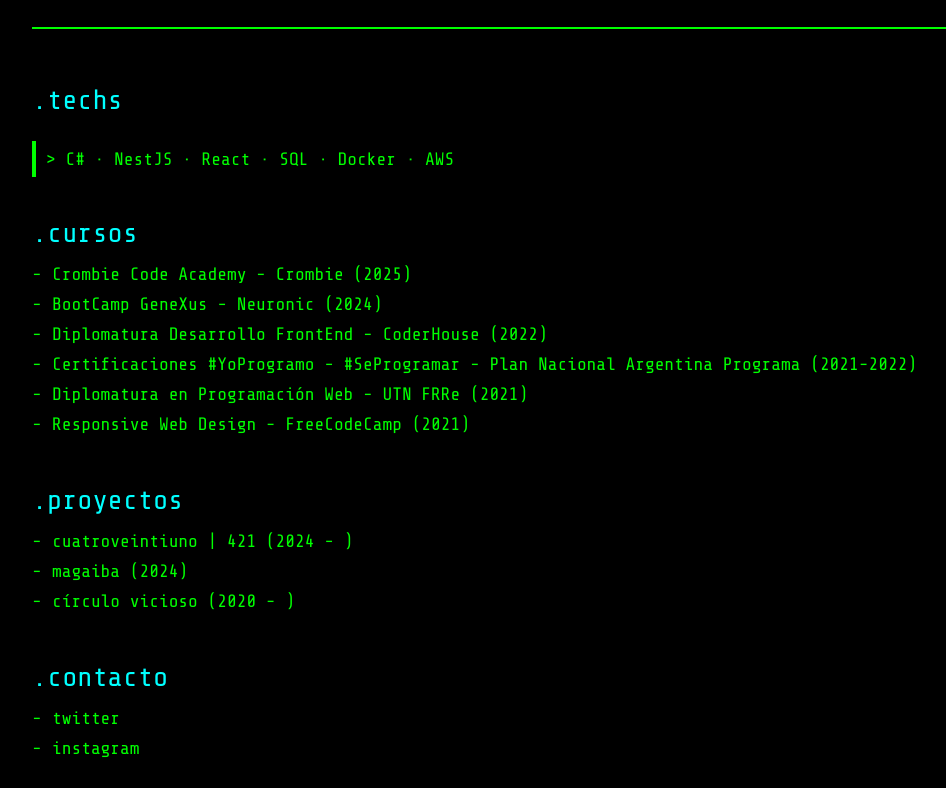
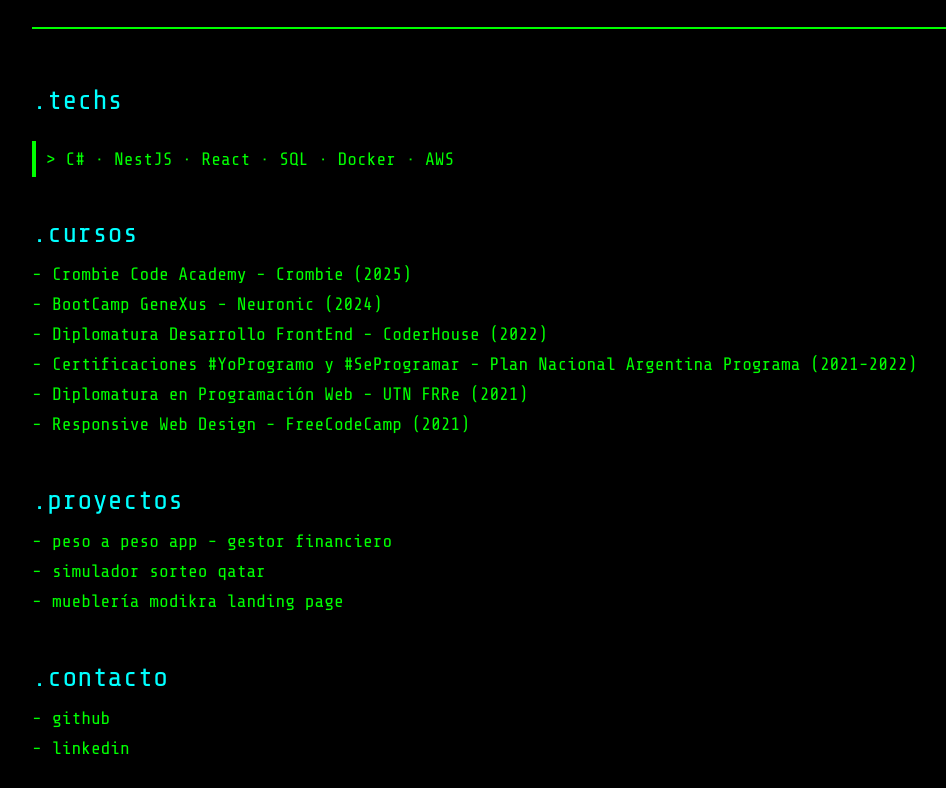
Before and after one commit to tomiban/me, a plain HTML site: page index.html in a window 1280 px wide. Shown: the part 558-1346 px from the top of the page, without its empty margins (128-1074 px from the left). Drawn offline with nearby package versions, Linux system fonts and the light colour scheme.

Commit message:
feat: upd content

```diff
--- a/index.css
+++ b/index.css
@@ -99,8 +99,7 @@ a {
 }
 
 a:hover {
-  text-decoration: none;
-  color: #fff;
+  text-decoration: underline;
 }
 
 .stack-line {
--- a/index.html
+++ b/index.html
@@ -59,20 +59,41 @@
             >
           </li>
           <li class="item">
-            <a href="#" target="_blank" rel="noreferrer noopener"
+            <a
+              href="https://drive.google.com/file/d/10vP-3y8N3znrwz2tESrEMV453N1ayYXv/view?usp=sharing"
+              target="_blank"
+              rel="noreferrer noopener"
               >BootCamp GeneXus - Neuronic (2024)</a
             >
           </li>
           <li class="item">
-            <a href="#" target="_blank" rel="noreferrer noopener"
+            <a
+              href="https://pub.coderhouse.com/legacy-certificates/63f57bb26a2d1f000e7657c4?lang=es"
+              target="_blank"
+              rel="noreferrer noopener"
               >Diplomatura Desarrollo FrontEnd - CoderHouse (2022)</a
             >
           </li>
           <li class="item">
-            <a href="#" target="_blank" rel="noreferrer noopener"
-              >Certificaciones #YoProgramo - #SeProgramar - Plan Nacional
-              Argentina Programa (2021-2022)</a
-            >
+            <span
+              >Certificaciones
+              <a
+                href="https://mumuki.io/argentina-programa/certificates/verify/FQC_KWCLsmtRcURp"
+                target="_blank"
+                rel="noreferrer noopener"
+              >
+                #YoProgramo
+              </a>
+              y
+              <a
+                href="https://drive.google.com/file/d/1u_BUvJtJTBVEg4j6-y0Aim38BfHuXz4B/view"
+                target="_blank"
+                rel="noreferrer noopener"
+              >
+                #SeProgramar
+              </a>
+              - Plan Nacional Argentina Programa (2021-2022)
+            </span>
           </li>
           <li class="item">
             <a href="#" target="_blank" rel="noreferrer noopener"
@@ -80,7 +101,10 @@
             >
           </li>
           <li class="item">
-            <a href="#" target="_blank" rel="noreferrer noopener"
+            <a
+              href="https://www.freecodecamp.org/certification/tomiban/responsive-web-design"
+              target="_blank"
+              rel="noreferrer noopener"
               >Responsive Web Design - FreeCodeCamp (2021)</a
             >
           </li>
@@ -92,20 +116,28 @@
         <ul class="items-list">
           <li class="item">
             <a
-              href="https://www.cuatroveintiuno.com"
+              href="https://peso-a-peso-app-972101384970.southamerica-east1.run.app/"
               target="_blank"
               rel="noreferrer noopener"
-              >cuatroveintiuno | 421 (2024 - )</a
+              >peso a peso app - gestor financiero</a
+            >
+          </li>
+
+          <li class="item">
+            <a
+              href="https://tomiban.github.io/simulador-sorteo-qatar/"
+              target="_blank"
+              rel="noreferrer noopener"
+              >simulador sorteo qatar</a
             >
           </li>
           <li class="item">
-            <a href="#" target="_blank" rel="noreferrer noopener"
-              >magaiba (2024)</a
-            >
-          </li>
-          <li class="item">
-            <a href="#" target="_blank" rel="noreferrer noopener"
-              >círculo vicioso (2020 - )</a
+            <a
+              href="https://modikra-website.web.app/"
+              target="_blank"
+              target="_blank"
+              rel="noreferrer noopener"
+              >mueblería modikra landing page</a
             >
           </li>
         </ul>
@@ -116,18 +148,18 @@
         <ul class="items-list">
           <li class="item">
             <a
-              href="https://twitter.com/tuusuario"
+              href="https://github.com/tomiban"
               target="_blank"
               rel="noreferrer noopener"
-              >twitter</a
+              >github</a
             >
           </li>
           <li class="item">
             <a
-              href="https://instagram.com/tuusuario"
+              href="https://www.linkedin.com/in/tbanchio/"
               target="_blank"
               rel="noreferrer noopener"
-              >instagram</a
+              >linkedin</a
             >
           </li>
         </ul>
```
